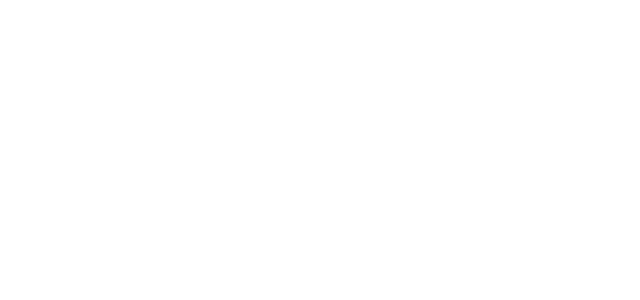
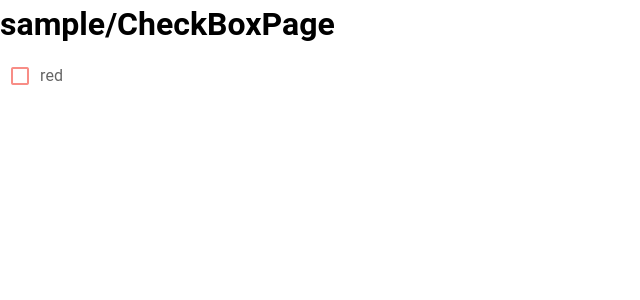
Before and after one commit to a-nishioka/vuetify3-yarn-sample, a Nuxt app: page /sample/CheckBoxPage in a window 1280 px wide. Before the commit this address had no page. Shown: the top 300 px of the page, without its empty margins (0-640 px from the left). Built offline with nearby package versions, Linux system fonts and the light colour scheme.

Commit message:
checkbox: チェックボックスページの追加

```diff
--- /dev/null
+++ b/components/atoms/CheckBox.vue
@@ -0,0 +1,9 @@
+<template>
+  <v-checkbox color="red" base-color="red" label="red" hide-details></v-checkbox>
+</template>
+
+<script setup lang="ts">
+
+</script>
+
+<style lang="scss" scoped></style>
--- /dev/null
+++ b/pages/sample/CheckBoxPage.vue
@@ -0,0 +1,9 @@
+<template>
+  <h1>sample/CheckBoxPage</h1>
+  <AtomsCheckBox></AtomsCheckBox>
+</template>
+
+<script setup lang="ts">
+</script>
+
+<style lang="scss" scoped></style>
```
